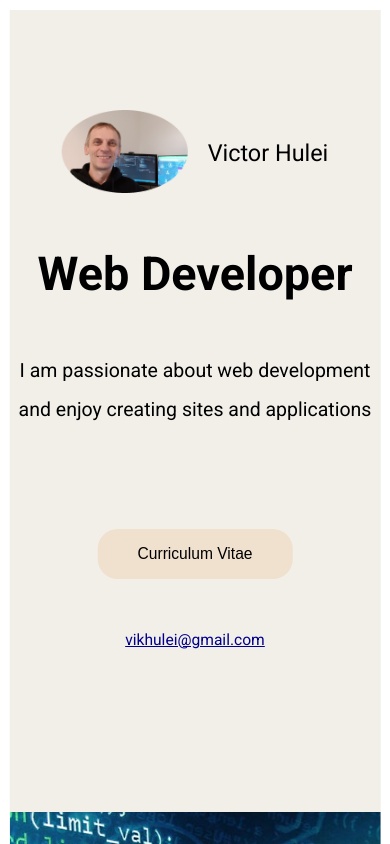
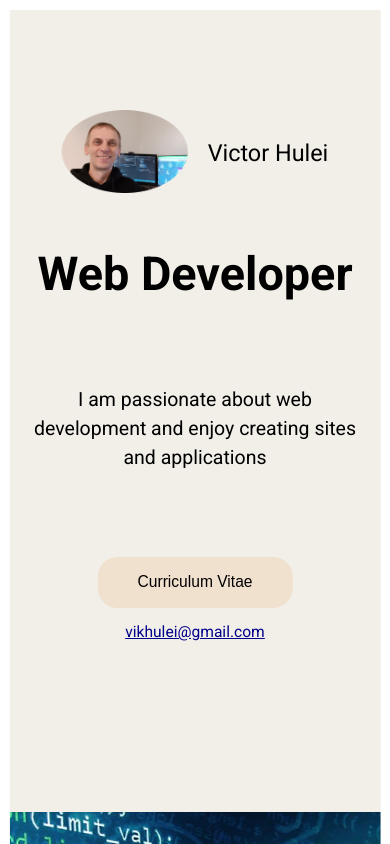
Before and after one commit to vikhulei/portfolio_new, a React (Create React App) app: page / in a window 390 px wide. Shown: the top 844 px of the page. Built offline with nearby package versions, Linux system fonts and the light colour scheme.

Commit message:
tablet home

```diff
--- a/src/sections/01_home/HomeStyle.js
+++ b/src/sections/01_home/HomeStyle.js
@@ -37,15 +37,12 @@ const ImageNameWrapper = styled.div `
     display: flex;
     justify-content: center;
     align-items: center;
-    // animation: ${Appear} 2s;
 `
 
 const MyImageContainer = styled.div `
     width: 40%;
     max-width: 200px;
     margin-right: 20px;
-    // background-color: red;
-
 `
 
 const MyImage = styled.img `
@@ -55,19 +52,19 @@ const MyImage = styled.img `
 const MyName = styled.p `
     font-size: min(6vw, 3rem);
     opacity: 1;
-    `
+`
 
 const LargeHeadingHome = styled(LargeHeadingStyled) `
     margin-top: 50px;
-    // animation: ${Appear} 2s;
-    `
+`
 
 const MainTextHome = styled.p `
     font-size: min(5vw, 2.8rem);
     text-align: center;
-    margin-top: 50px;
+    margin-top: 10vh;
+    width: 85vw;
     max-width: 1200px;
-    line-height: 2;
+    line-height: 1.5;
 `
 
 const ButtonEmailWrapper = styled.div `
@@ -78,8 +75,9 @@ const ButtonEmailWrapper = styled.div `
     align-items: center;
     @media screen and (max-width: 800px) {
         flex-direction: column;
-        margin-top: 100px;
-        height: 15%;
+        margin-top: 10vh;
+        bottom: 10px;
+        height: 10vh;
     }
 `
 
```
